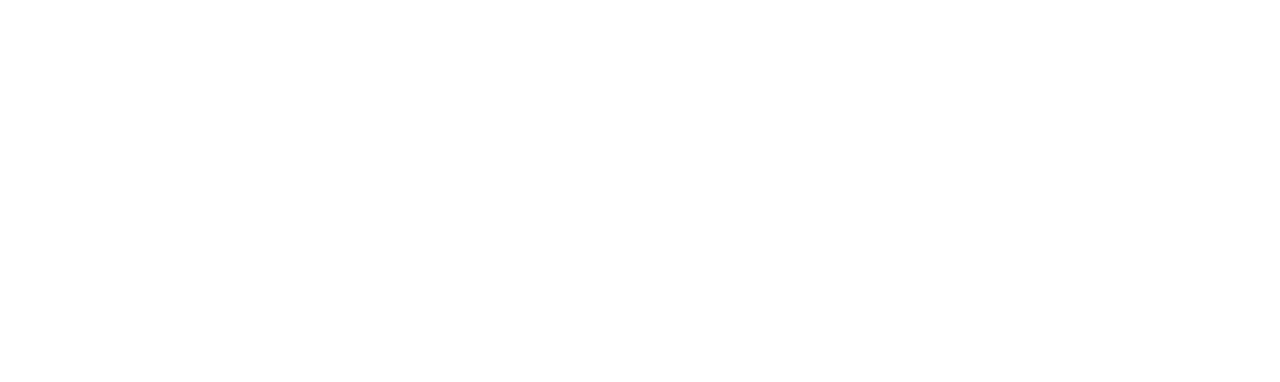
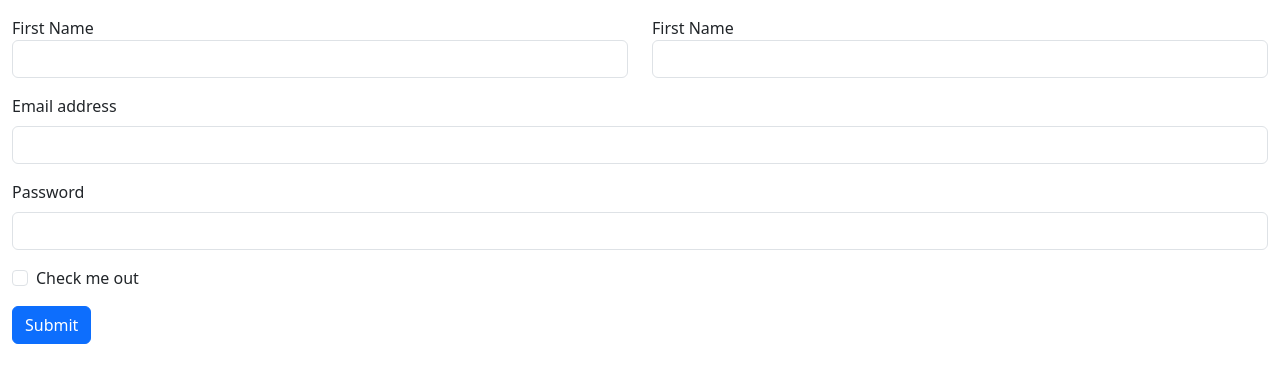
Before and after one commit to putman44/bootstrapBasics, a plain HTML site: page index.html in a window 1280 px wide. Drawn offline with nearby package versions, Linux system fonts and the light colour scheme.

Commit message:
added form with first and last name inputs

```diff
--- a/index.html
+++ b/index.html
@@ -4,6 +4,57 @@
     <meta charset="UTF-8" />
     <meta name="viewport" content="width=device-width, initial-scale=1.0" />
     <title>Assignment: Bootstrap Basics</title>
+    <link
+      href="https://cdn.jsdelivr.net/npm/bootstrap@5.3.6/dist/css/bootstrap.min.css"
+      rel="stylesheet"
+      integrity="sha384-4Q6Gf2aSP4eDXB8Miphtr37CMZZQ5oXLH2yaXMJ2w8e2ZtHTl7GptT4jmndRuHDT"
+      crossorigin="anonymous"
+    />
+    <link
+      rel="stylesheet"
+      href="https://cdn.jsdelivr.net/npm/bootstrap-icons@1.13.1/font/bootstrap-icons.min.css"
+    />
   </head>
-  <body></body>
+  <body>
+    <main class="container-fluid my-3">
+      <form>
+        <div class="row">
+          <div class="col-6 mb-3">
+            <label for="first-name">First Name</label>
+            <input class="form-control" type="text" id="first-name" />
+          </div>
+          <div class="col-6 mb-3">
+            <label for="first-name">First Name</label>
+            <input class="form-control" type="text" id="first-name" />
+          </div>
+        </div>
+        <div class="mb-3">
+          <label for="exampleInputEmail1" class="form-label">
+            Email address
+          </label>
+          <input
+            type="email"
+            class="form-control"
+            id="exampleInputEmail1"
+            aria-describedby="emailHelp"
+          />
+        </div>
+        <div class="mb-3">
+          <label for="exampleInputPassword1" class="form-label">Password</label>
+          <input
+            type="password"
+            class="form-control"
+            id="exampleInputPassword1"
+          />
+        </div>
+        <div class="mb-3 form-check">
+          <input type="checkbox" class="form-check-input" id="exampleCheck1" />
+          <label class="form-check-label" for="exampleCheck1">
+            Check me out
+          </label>
+        </div>
+        <button type="submit" class="btn btn-primary">Submit</button>
+      </form>
+    </main>
+  </body>
 </html>
```
